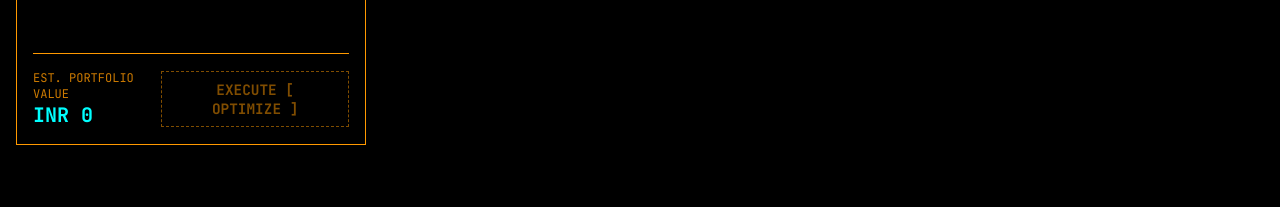
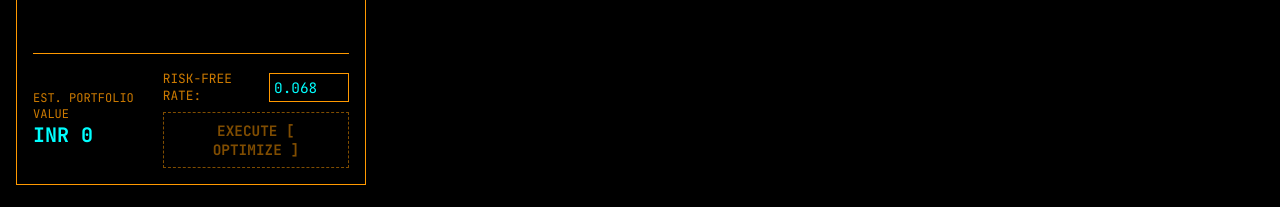
Before and after one commit to Manas050/portfolio-optimizer, a React app in the folder frontend/: page / in a window 1280 px wide. Shown: the part 517-724 px from the top of the page. Built offline with nearby package versions, Linux system fonts and the light colour scheme; no server answers; the HTML template or start-up script is replaced by a standard one.

Commit message:
Allow hypothetical N-asset optimization and add risk-free rate input

```diff
--- a/frontend/src/App.jsx
+++ b/frontend/src/App.jsx
@@ -9,13 +9,13 @@ function App() {
   const [results, setResults] = useState(null);
   const [loading, setLoading] = useState(false);
   const [error, setError] = useState(null);
+  const [riskFreeRate, setRiskFreeRate] = useState(0.068);
 
   const handleOptimize = async (currentHoldings) => {
     setLoading(true);
     setError(null);
     try {
-      const validHoldings = currentHoldings.filter(h => h.units > 0);
-      const data = await analyzePortfolio(validHoldings, '1y');
+      const data = await analyzePortfolio(currentHoldings, '1y', riskFreeRate);
       setResults(data);
     } catch (err) {
       console.error(err);
@@ -46,6 +46,8 @@ function App() {
             setHoldings={setHoldings}
             onOptimize={handleOptimize}
             loading={loading}
+            riskFreeRate={riskFreeRate}
+            setRiskFreeRate={setRiskFreeRate}
           />
         </div>
 
--- a/frontend/src/components/PortfolioBuilder.jsx
+++ b/frontend/src/components/PortfolioBuilder.jsx
@@ -3,7 +3,7 @@ import { Trash2 } from 'lucide-react';
 import SectorBrowser from './SectorBrowser';
 import { fetchPrices } from '../services/api';
 
-const PortfolioBuilder = ({ holdings, setHoldings, onOptimize, loading }) => {
+const PortfolioBuilder = ({ holdings, setHoldings, onOptimize, loading, riskFreeRate, setRiskFreeRate }) => {
   const [prices, setPrices] = useState({});
 
   useEffect(() => {
@@ -125,18 +125,30 @@ const PortfolioBuilder = ({ holdings, setHoldings, onOptimize, loading }) => {
             </div>
           </div>
 
+          <div style={{ display: 'flex', flexDirection: 'column', alignItems: 'flex-end', gap: '0.5rem' }}>
+            <div style={{ display: 'flex', alignItems: 'center', gap: '0.5rem', fontSize: '0.8rem' }}>
+              <span style={{ color: 'var(--text-secondary)' }}>RISK-FREE RATE:</span>
+              <input
+                type="number"
+                step="0.001"
+                value={riskFreeRate}
+                onChange={(e) => setRiskFreeRate(parseFloat(e.target.value) || 0)}
+                style={{ width: '80px', background: 'transparent', border: '1px solid var(--border-color)', color: 'var(--accent)', padding: '0.25rem', fontFamily: 'JetBrains Mono' }}
+              />
+            </div>
             <button
               className="btn"
               onClick={() => onOptimize(holdings)}
-            disabled={holdings.filter(h => h.units > 0).length < 2 || loading}
+              disabled={holdings.length < 2 || loading}
             >
               {loading ? 'RUNNING OPTIMIZER...' : 'EXECUTE [ OPTIMIZE ]'}
             </button>
           </div>
+        </div>
 
-        {holdings.filter(h => h.units > 0).length < 2 && holdings.length > 0 && (
+        {holdings.length < 2 && holdings.length > 0 && (
           <div style={{ color: 'var(--danger)', fontSize: '0.75rem', marginTop: '0.5rem', textAlign: 'right' }}>
-            WARN: MIN 2 POSITIONS WITH &gt;0 UNITS REQUIRED FOR ANALYSIS
+            WARN: MIN 2 POSITIONS REQUIRED FOR ANALYSIS
           </div>
         )}
       </div>
```
Also changed, not shown: 1 other file (tests, documents, lock files or other folders). Lines whose indentation alone changed are shown as unchanged.
